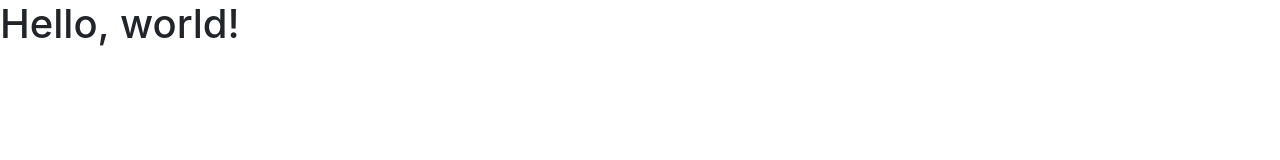
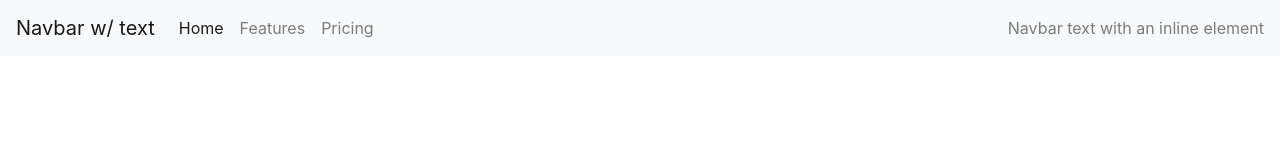
Before and after one commit to sriggs2/mock-website, a plain HTML site: page index.html in a window 1280 px wide. Drawn offline with nearby package versions, Linux system fonts and the light colour scheme.

Commit message:
Update index.html

```diff
--- a/index.html
+++ b/index.html
@@ -11,7 +11,28 @@
     <title>Hello, world!</title>
   </head>
   <body>
-    <h1>Hello, world!</h1>
+    <nav class="navbar navbar-expand-lg navbar-light bg-light">
+  <a class="navbar-brand" href="#">Navbar w/ text</a>
+  <button class="navbar-toggler" type="button" data-toggle="collapse" data-target="#navbarText" aria-controls="navbarText" aria-expanded="false" aria-label="Toggle navigation">
+    <span class="navbar-toggler-icon"></span>
+  </button>
+  <div class="collapse navbar-collapse" id="navbarText">
+    <ul class="navbar-nav mr-auto">
+      <li class="nav-item active">
+        <a class="nav-link" href="#">Home <span class="sr-only">(current)</span></a>
+      </li>
+      <li class="nav-item">
+        <a class="nav-link" href="#">Features</a>
+      </li>
+      <li class="nav-item">
+        <a class="nav-link" href="#">Pricing</a>
+      </li>
+    </ul>
+    <span class="navbar-text">
+      Navbar text with an inline element
+    </span>
+  </div>
+</nav>
 
     <!-- Optional JavaScript -->
     <!-- jQuery first, then Popper.js, then Bootstrap JS -->
```
